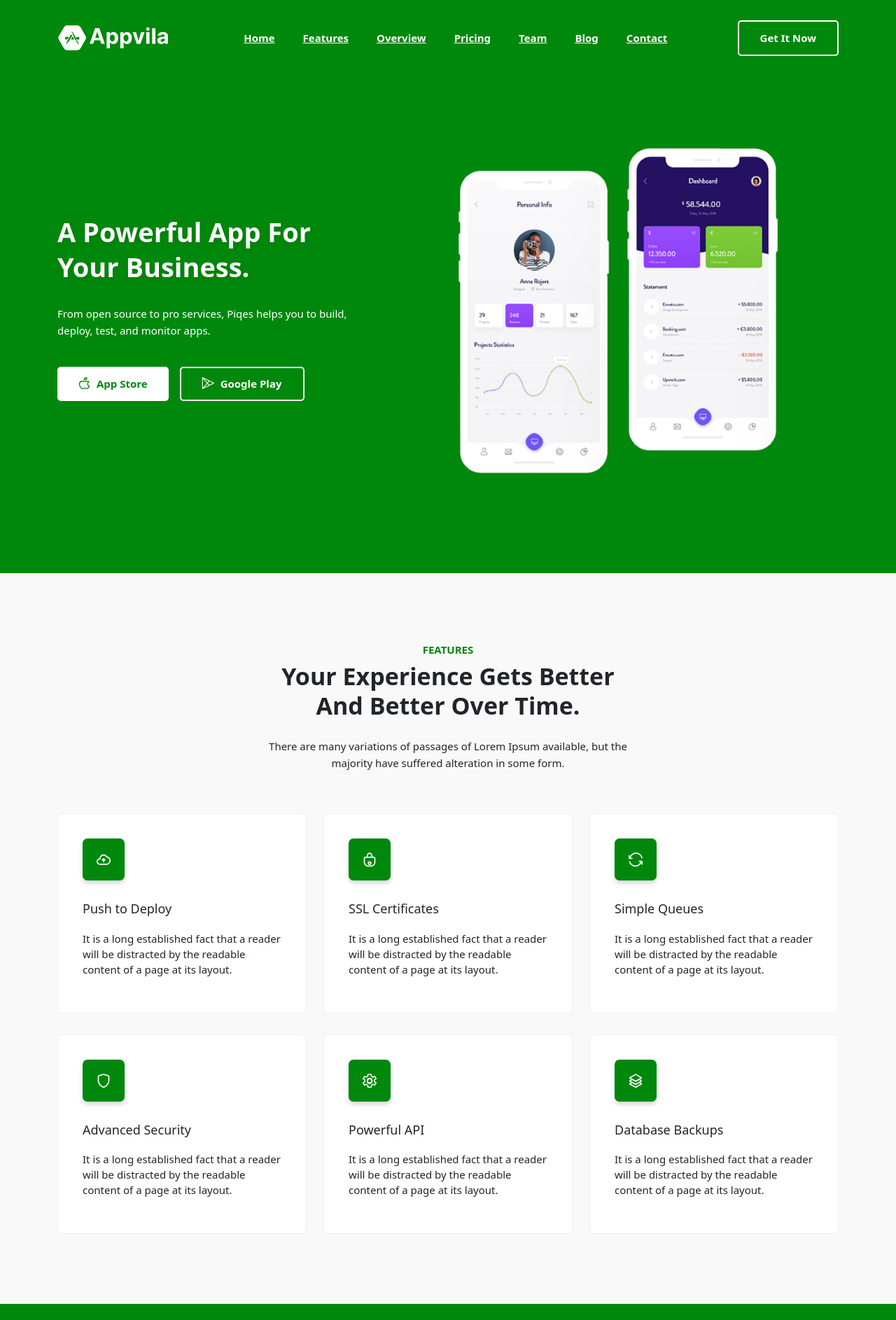
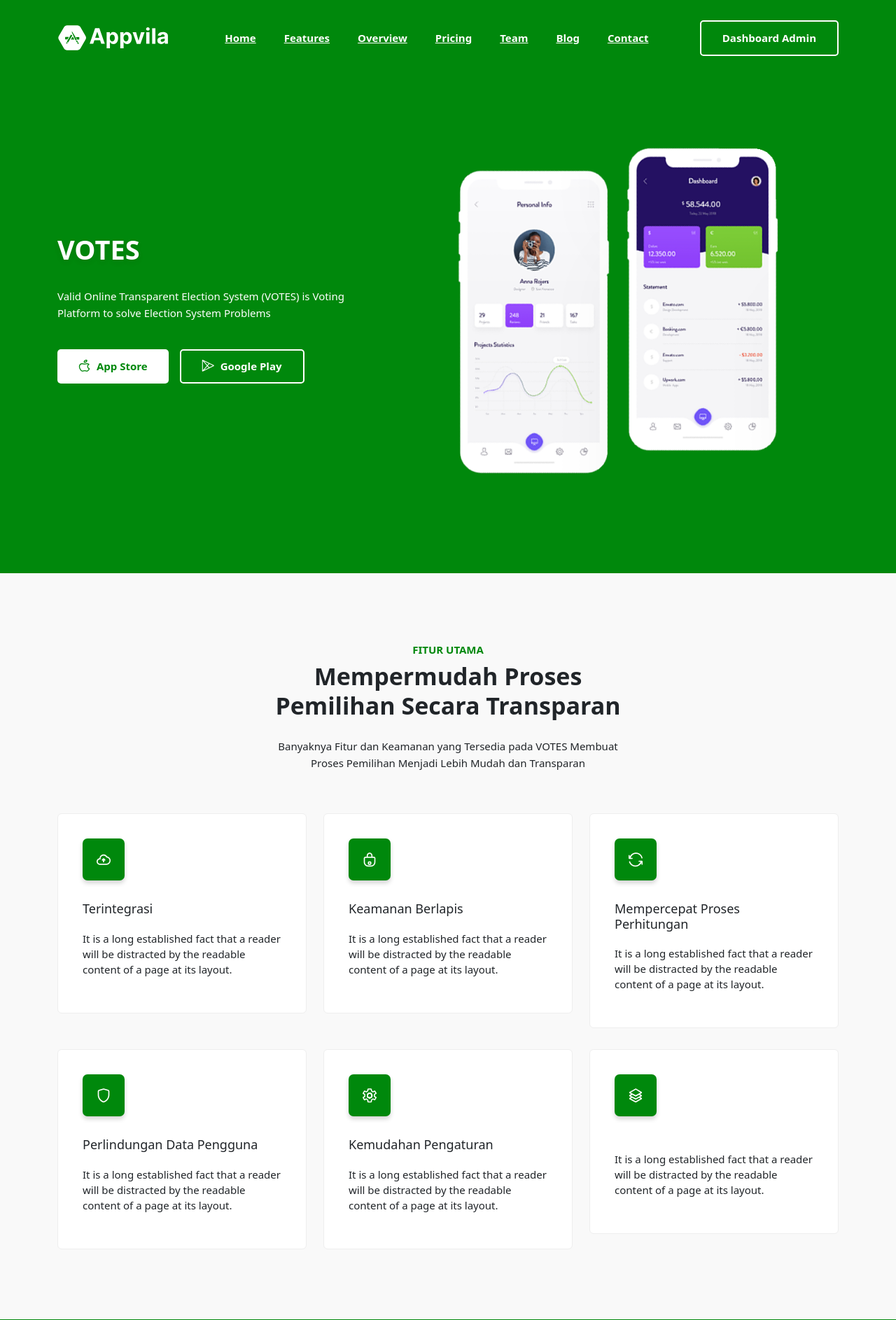
Before and after one commit to smk-siap-masuk-kefinal/be-votes-permi, a Laravel app: page / in a window 1280 px wide. Shown: the top 1886 px of the page at 70% size. Run offline with Laravel 12, Linux system fonts and the light colour scheme.

Commit message:
finalisasi landding page dan perbaiki filament

```diff
--- a/app/Providers/Filament/AdminPanelProvider.php
+++ b/app/Providers/Filament/AdminPanelProvider.php
@@ -28,7 +28,7 @@ class AdminPanelProvider extends PanelProvider
             ->path('admin')
             ->login()
             ->colors([
-                'primary' => Color::Amber,
+                'primary' => Color::Green,
             ])
             ->discoverResources(in: app_path('Filament/Resources'), for: 'App\\Filament\\Resources')
             ->discoverPages(in: app_path('Filament/Pages'), for: 'App\\Filament\\Pages')
@@ -38,7 +38,7 @@ class AdminPanelProvider extends PanelProvider
             ->discoverWidgets(in: app_path('Filament/Widgets'), for: 'App\\Filament\\Widgets')
             ->widgets([
                 Widgets\AccountWidget::class,
-                Widgets\FilamentInfoWidget::class,
+                // Widgets\FilamentInfoWidget::class,
             ])
             ->middleware([
                 EncryptCookies::class,
--- a/resources/views/landing-page/index.blade.php
+++ b/resources/views/landing-page/index.blade.php
@@ -25,14 +25,6 @@
 </head>
 
 <body>
-    <!--[if lte IE 9]>
-      <p class="browserupgrade">
-        You are using an <strong>outdated</strong> browser. Please
-        <a href="https://browsehappy.com/">upgrade your browser</a> to improve
-        your experience and security.
-      </p>
-    <![endif]-->
-
     <!-- Preloader -->
     <div class="preloader">
         <div class="preloader-inner">
@@ -52,8 +44,8 @@
                     <div class="nav-inner">
                         <!-- Start Navbar -->
                         <nav class="navbar navbar-expand-lg">
-                            <a class="navbar-brand" href="index.html">
-                                <img src="assets/images/logo/white-logo.svg" alt="Logo" />
+                            <a class="navbar-brand" href="{{ route('landing-page.index') }}">
+                                <img src="{{ asset('images/logo/white-logo.svg') }}" alt="laaogo" />
                             </a>
                             <button class="navbar-toggler mobile-menu-btn" type="button" data-bs-toggle="collapse"
                                 data-bs-target="#navbarSupportedContent" aria-controls="navbarSupportedContent"
@@ -86,7 +78,7 @@
                                         <a class="dd-menu collapsed" href="javascript:void(0)" data-bs-toggle="collapse"
                                             data-bs-target="#submenu-1-4" aria-controls="navbarSupportedContent"
                                             aria-expanded="false" aria-label="Toggle navigation">Blog</a>
-                                        <ul class="sub-menu collapse" id="submenu-1-4">
+                                        {{-- <ul class="sub-menu collapse" id="submenu-1-4">
                                             <li class="nav-item">
                                                 <a href="javascript:void(0)">Blog Grid Sidebar</a>
                                             </li>
@@ -96,7 +88,7 @@
                                             <li class="nav-item">
                                                 <a href="javascript:void(0)">Blog Single Sibebar</a>
                                             </li>
-                                        </ul>
+                                        </ul> --}}
                                     </li>
                                     <li class="nav-item">
                                         <a href="javascript:void(0)" aria-label="Toggle navigation">Contact</a>
@@ -105,7 +97,7 @@
                             </div>
                             <!-- navbar collapse -->
                             <div class="button add-list-button">
-                                <a href="javascript:void(0)" class="btn">Get it now</a>
+                                <a href="{{ route('filament.admin.auth.login') }}" class="btn">Dashboard Admin</a>
                             </div>
                         </nav>
                         <!-- End Navbar -->
@@ -125,11 +117,10 @@
                 <div class="col-lg-5 col-md-12 col-12">
                     <div class="hero-content">
                         <h1 class="wow fadeInLeft" data-wow-delay=".4s">
-                            A powerful app for your business.
+                            VOTES
                         </h1>
                         <p class="wow fadeInLeft" data-wow-delay=".6s">
-                            From open source to pro services, Piqes helps you to build,
-                            deploy, test, and monitor apps.
+                            Valid Online Transparent Election System (VOTES) is Voting Platform to solve Election System Problems
                         </p>
                         <div class="button wow fadeInLeft" data-wow-delay=".8s">
                             <a href="javascript:void(0)" class="btn"><i class="lni lni-apple"></i> App Store</a>
@@ -140,7 +131,7 @@
                 </div>
                 <div class="col-lg-7 col-md-12 col-12">
                     <div class="hero-image wow fadeInRight" data-wow-delay=".4s">
-                        <img src="assets/images/hero/phone.png" alt="#" />
+                        <img src="{{ asset('images/hero/phone.png') }}" alt="#" />
                     </div>
                 </div>
             </div>
@@ -154,13 +145,12 @@
             <div class="row">
                 <div class="col-12">
                     <div class="section-title">
-                        <h3 class="wow zoomIn" data-wow-delay=".2s">Features</h3>
+                        <h3 class="wow zoomIn" data-wow-delay=".2s">Fitur Utama</h3>
                         <h2 class="wow fadeInUp" data-wow-delay=".4s">
-                            Your Experience Gets Better And Better Over Time.
+                            Mempermudah Proses Pemilihan secara Transparan
                         </h2>
                         <p class="wow fadeInUp" data-wow-delay=".6s">
-                            There are many variations of passages of Lorem Ipsum available,
-                            but the majority have suffered alteration in some form.
+                            Banyaknya Fitur dan Keamanan yang Tersedia pada VOTES Membuat Proses Pemilihan Menjadi Lebih Mudah dan Transparan
                         </p>
                     </div>
                 </div>
@@ -170,7 +160,7 @@
                     <!-- Start Single Feature -->
                     <div class="single-feature wow fadeInUp" data-wow-delay=".2s">
                         <i class="lni lni-cloud-upload"></i>
-                        <h3>Push to Deploy</h3>
+                        <h3>Terintegrasi</h3>
                         <p>
                             It is a long established fact that a reader will be distracted
                             by the readable content of a page at its layout.
@@ -182,7 +172,7 @@
                     <!-- Start Single Feature -->
                     <div class="single-feature wow fadeInUp" data-wow-delay=".4s">
                         <i class="lni lni-lock"></i>
-                        <h3>SSL Certificates</h3>
+                        <h3>Keamanan Berlapis</h3>
                         <p>
                             It is a long established fact that a reader will be distracted
                             by the readable content of a page at its layout.
@@ -194,7 +184,7 @@
                     <!-- Start Single Feature -->
                     <div class="single-feature wow fadeInUp" data-wow-delay=".6s">
                         <i class="lni lni-reload"></i>
-                        <h3>Simple Queues</h3>
+                        <h3>Mempercepat Proses Perhitungan</h3>
                         <p>
                             It is a long established fact that a reader will be distracted
                             by the readable content of a page at its layout.
@@ -206,7 +196,7 @@
                     <!-- Start Single Feature -->
                     <div class="single-feature wow fadeInUp" data-wow-delay=".2s">
                         <i class="lni lni-shield"></i>
-                        <h3>Advanced Security</h3>
+                        <h3>Perlindungan Data Pengguna</h3>
                         <p>
                             It is a long established fact that a reader will be distracted
                             by the readable content of a page at its layout.
@@ -218,7 +208,7 @@
                     <!-- Start Single Feature -->
                     <div class="single-feature wow fadeInUp" data-wow-delay=".4s">
                         <i class="lni lni-cog"></i>
-                        <h3>Powerful API</h3>
+                        <h3>Kemudahan Pengaturan</h3>
                         <p>
                             It is a long established fact that a reader will be distracted
                             by the readable content of a page at its layout.
@@ -230,7 +220,7 @@
                     <!-- Start Single Feature -->
                     <div class="single-feature wow fadeInUp" data-wow-delay=".6s">
                         <i class="lni lni-layers"></i>
-                        <h3>Database Backups</h3>
+                        <h3></h3>
                         <p>
                             It is a long established fact that a reader will be distracted
                             by the readable content of a page at its layout.
@@ -249,10 +239,9 @@
             <div class="row">
                 <div class="col-lg-10 offset-lg-1 col-md-12 col-12">
                     <div class="title">
-                        <h2>Trusted by developers from over 80 planets</h2>
+                        <h2>Platform Yang Dapat Mengubah Sistem Pemilihan</h2></h2>
                         <p>
-                            There are many variations of passages of Lorem Ipsum available,
-                            but the majority.
+                            Dengan VOTES, Banyak Kelebihan dan Dampak Positif yang Dihasilkan Berupa :
                         </p>
                     </div>
                 </div>
@@ -263,17 +252,17 @@
                         <div class="col-lg-4 col-md-4 col-12">
                             <div class="single-achievement wow fadeInUp" data-wow-delay=".2s">
                                 <h3 class="counter">
-                                    <span id="secondo1" class="countup" cup-end="100">100</span>%
+                                    <span id="secondo1" class="countup" cup-end="100">50</span>%
                                 </h3>
-                                <p>satisfaction</p>
+                                <p>Penghematan Anggaran</p>
                             </div>
                         </div>
                         <div class="col-lg-4 col-md-4 col-12">
                             <div class="single-achievement wow fadeInUp" data-wow-delay=".4s">
                                 <h3 class="counter">
-                                    <span id="secondo2" class="countup" cup-end="120">120</span>K
+                                    <span id="secondo2" class="countup" cup-end="95">95</span>%
                                 </h3>
-                                <p>Happy Users</p>
+                                <p>Uptime Server</p>
                             </div>
                         </div>
                         <div class="col-lg-4 col-md-4 col-12">
@@ -292,7 +281,7 @@
     <!-- End Achievement Area -->
 
     <!-- Start Pricing Table Area -->
-    <section id="pricing" class="pricing-table section">
+    {{-- <section id="pricing" class="pricing-table section">
         <div class="container">
             <div class="row">
                 <div class="col-12">
@@ -473,11 +462,11 @@
                 </div>
             </div>
         </div>
-    </section>
+    </section> --}}
     <!--/ End Pricing Table Area -->
 
     <!-- Start Call To Action Area -->
-    <section class="section call-action">
+    {{-- <section class="section call-action">
         <div class="container">
             <div class="row">
                 <div class="col-lg-8 offset-lg-2 col-md-12 col-12">
@@ -496,7 +485,7 @@
                 </div>
             </div>
         </div>
-    </section>
+    </section> --}}
     <!-- End Call To Action Area -->
 
     <!-- Start Footer Area -->
@@ -510,7 +499,7 @@
                         <div class="single-footer f-about">
                             <div class="logo">
                                 <a href="index.html">
-                                    <img src="assets/images/logo/white-logo.svg" alt="#" />
+                                    <img src="{{ asset('images/logo/white-logo.svg') }}" alt="#" />
                                 </a>
                             </div>
                             <p>
--- a/routes/web.php
+++ b/routes/web.php
@@ -7,4 +7,4 @@ use Illuminate\Support\Facades\Route;
 // });
 Route::get('/', function () {
     return view('landing-page.index');
-});
+})->name('landing-page.index');
```
Also changed, not shown: public/images/default/Untitled (3).png (renamed from public/images/default/default.png).
